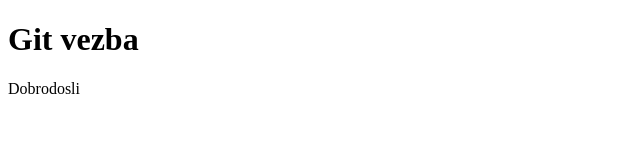
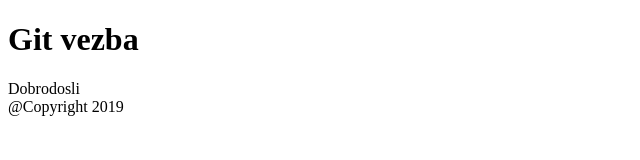
Before and after one commit to raleoluja/git-vezba, a plain HTML site: page index.html in a window 1280 px wide. Shown: the whole page, without its empty margins (0-640 px from the left). Drawn offline with Linux system fonts and the light colour scheme.

Commit message:
dodat footer

```diff
--- a/index.html
+++ b/index.html
@@ -13,5 +13,8 @@
     <main>
         Dobrodosli
     </main>
+    <footer>
+        @Copyright 2019
+    </footer>
 </body>
 </html>
```
